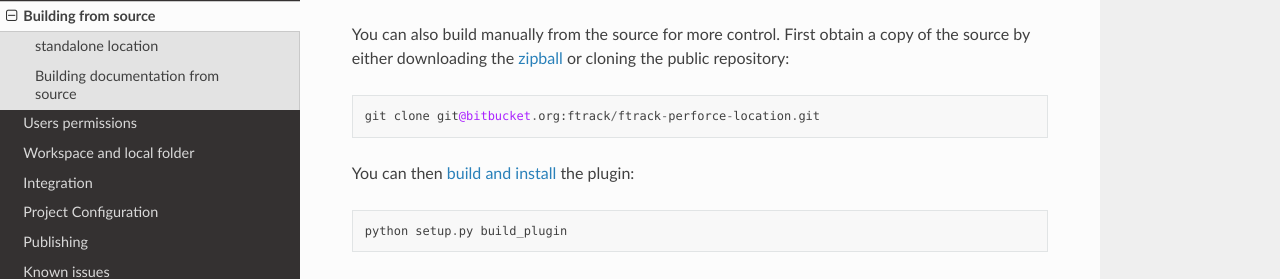
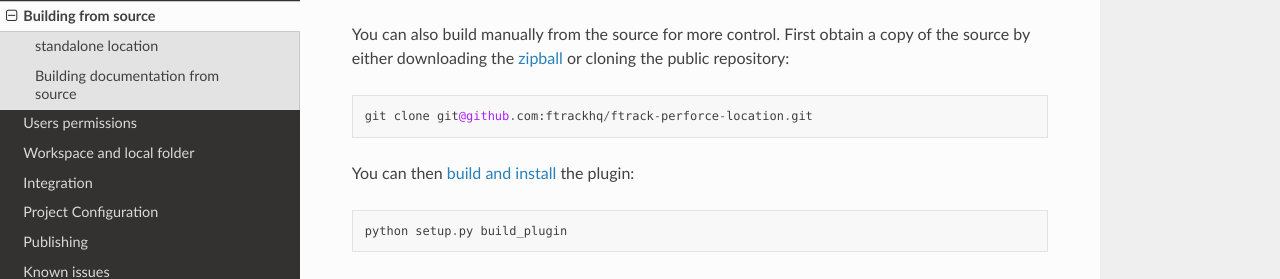
Before and after one commit to ftrackhq/ftrack-perforce-location, a Sphinx documentation site: the page built from doc/source/installing.rst, in a window 1280 px wide and 1234 px high. Shown: the part 137-416 px from the top of the window. Built offline with Sphinx 7.4.7 and the Read the Docs theme 3.1.0, drawn with Linux system fonts in a browser that asks for light colours.

Commit message:
fix: Update installing.rst (#4)

```diff
--- a/doc/source/installing.rst
+++ b/doc/source/installing.rst
@@ -11,7 +11,7 @@ copy of the source by either downloading the
 `zipball <https://bitbucket.org/ftrack/ftrack-perforce-location/get/master.zip>`_ or
 cloning the public repository::
 
-    git clone git@bitbucket.org:ftrack/ftrack-perforce-location.git
+    git clone git@github.com:ftrackhq/ftrack-perforce-location.git
 
 You can then `build and install <https://help.ftrack.com/en/articles/3504354-ftrack-connect-plugins-discovery-installation-and-update>`_ the plugin::
 
```
